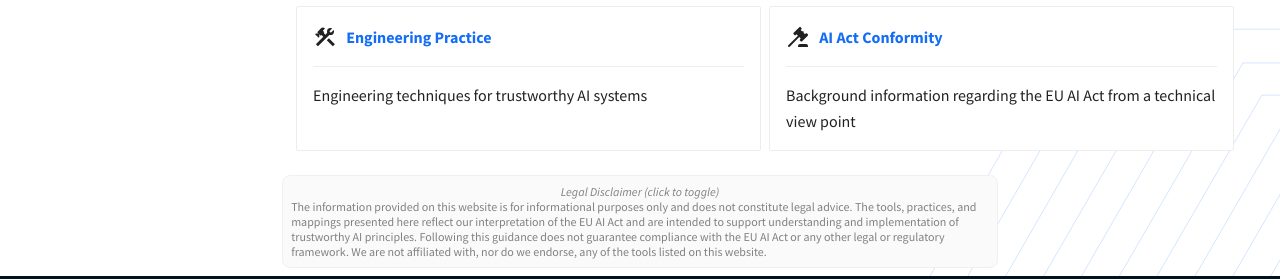
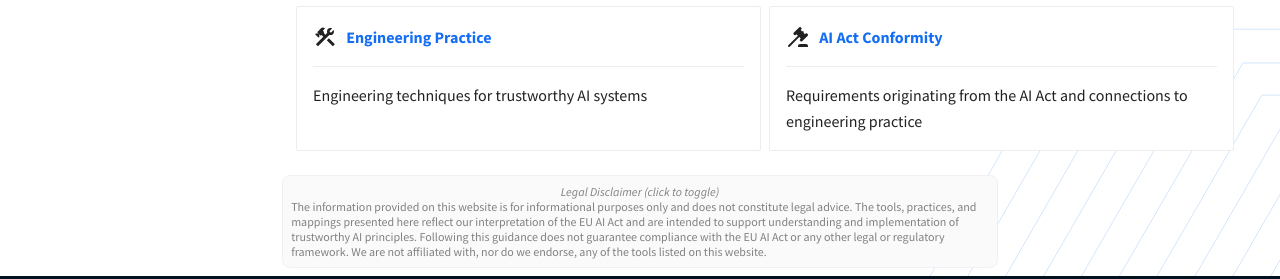
Before and after one commit to aai-institute/practical-ai-act, an MkDocs documentation site: the page built from docs/index.md, in a window 1280 px wide and 1189 px high. Shown: the part 825-1104 px from the top of the window. Built offline with MkDocs 1.6.1 and Material for MkDocs 9.7.7, drawn with Linux system fonts in a browser that asks for light colours; plug-ins that fetch from the network failed and are left out; comment, search, counter and statistics services are not loaded; the version menu is left out.

Commit message:
docs: Renaming engineering-practice/reference-architecture.md -> engineering-practice/index.md

```diff
--- a/docs/index.md
+++ b/docs/index.md
@@ -46,7 +46,7 @@ Your feedback and discussions are highly encouraged, as they will help us refine
 
     A worked end-to-end ML pipeline for a (hypothetical) high-risk AI system
 
--   :material-hammer-wrench:{ .lg .middle } [**Engineering Practice**](engineering-practice/reference-architecture.md)
+-   :material-hammer-wrench:{ .lg .middle } [**Engineering Practice**](engineering-practice/index.md)
 
     ***
 
@@ -56,6 +56,7 @@ Your feedback and discussions are highly encouraged, as they will help us refine
 
     ***
 
-    Background information regarding the EU AI Act from a technical view point
+    Requirements originating from the AI Act and connections to engineering
+    practice
 
 </div>
--- a/mkdocs.yml
+++ b/mkdocs.yml
@@ -19,7 +19,7 @@ nav:
       - showcase/risk-classification.md
       - showcase/system-overview.md
   - Engineering Practice:
-      - engineering-practice/reference-architecture.md
+      - engineering-practice/index.md
       - engineering-practice/containerization.md
       - engineering-practice/experiment-tracking.md
       - engineering-practice/explainability.md
```
Also changed, not shown: docs/engineering-practice/index.md (renamed from docs/engineering-practice/reference-architecture.md).
